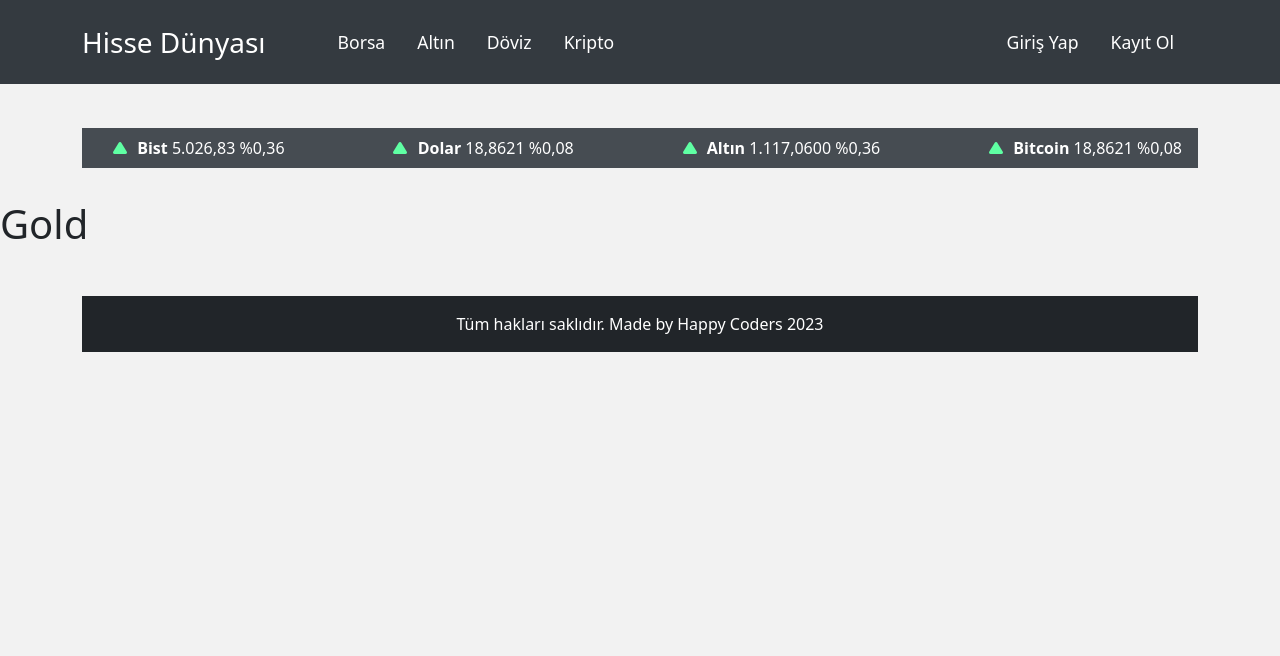
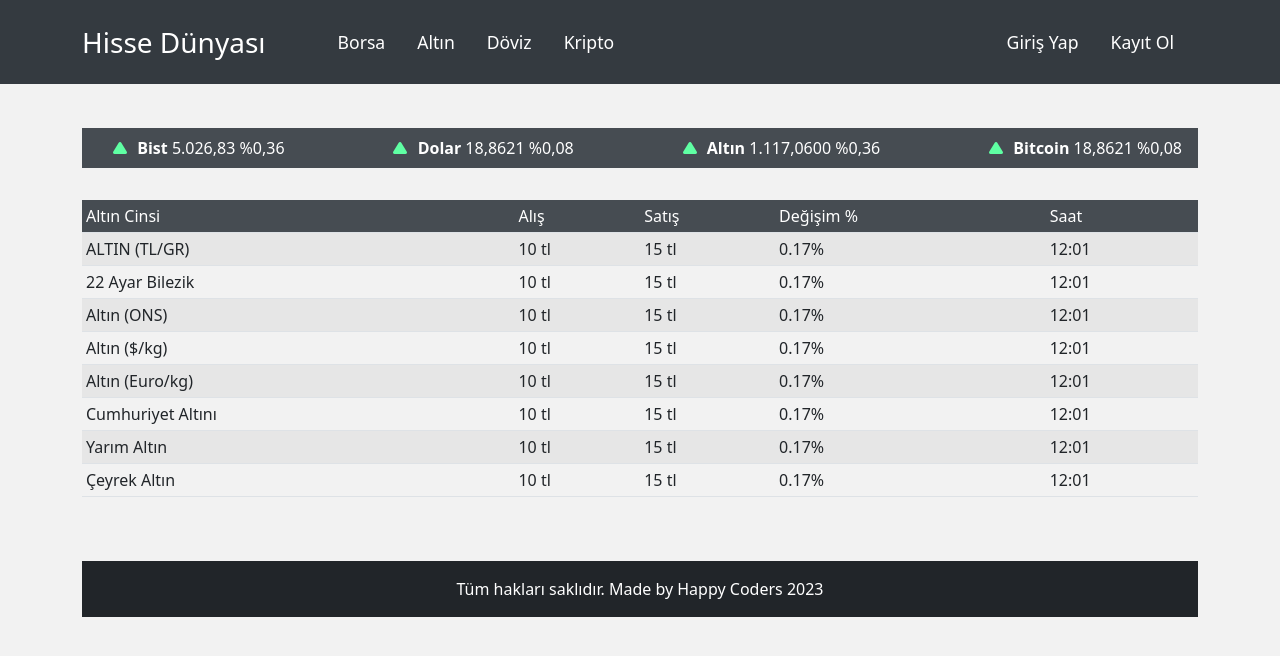
Before and after one commit to yusufyunuskaymaz/hisse-dunyasi, a React (Create React App) app: page /gold in a window 1280 px wide. Shown: the top 656 px of the page. Built offline with nearby package versions, Linux system fonts and the light colour scheme.

Commit message:
gold table

```diff
--- a/src/components/Currency.jsx
+++ b/src/components/Currency.jsx
@@ -1,6 +1,6 @@
 function Currency() {
   return (
-    <div>
+    <div className="container">
       <h1>Döviz</h1>
     </div>
   );
--- a/src/components/Gold.jsx
+++ b/src/components/Gold.jsx
@@ -1,7 +1,58 @@
 function Gold() {
+  const list = [
+    "ALTIN (TL/GR)",
+    "22 Ayar Bilezik",
+    "Altın (ONS)",
+    "Altın ($/kg)",
+    "Altın (Euro/kg)",
+    "Cumhuriyet Altını",
+    "Yarım Altın",
+    "Çeyrek Altın",
+  ];
+  const values = [
+    "value1",
+    "value2",
+    "value3",
+    "value4",
+    "value5",
+    "value6",
+    "value7",
+    "value8",
+  ];
   return (
-    <div>
-      <h1>Gold</h1>
+    <div className="container">
+      <div className="row">
+        <div className="col">
+          <table className="table table-responsive table-striped table-hover table-sm">
+            <thead>
+              <tr className="text-white" style={{ background: "#464c52" }}>
+                <th scope="col">Altın Cinsi </th>
+                <th scope="col">Alış </th>
+                <th scope="col">Satış </th>
+                <th scope="col">Değişim % </th>
+                <th scope="col">Saat </th>
+              </tr>
+            </thead>
+            <tbody>
+              {list.map((item) => {
+                return (
+                  <>
+                    <tr>
+                      <th>{item}</th>
+                      <td>10 tl</td>
+                      <td>15 tl</td>
+                      <td>0.17%</td>
+                      <td>12:01</td>
+                    </tr>
+
+                  </>
+                );
+              })}
+            </tbody>
+
+          </table>
+        </div>
+      </div>
     </div>
   );
 }
```
